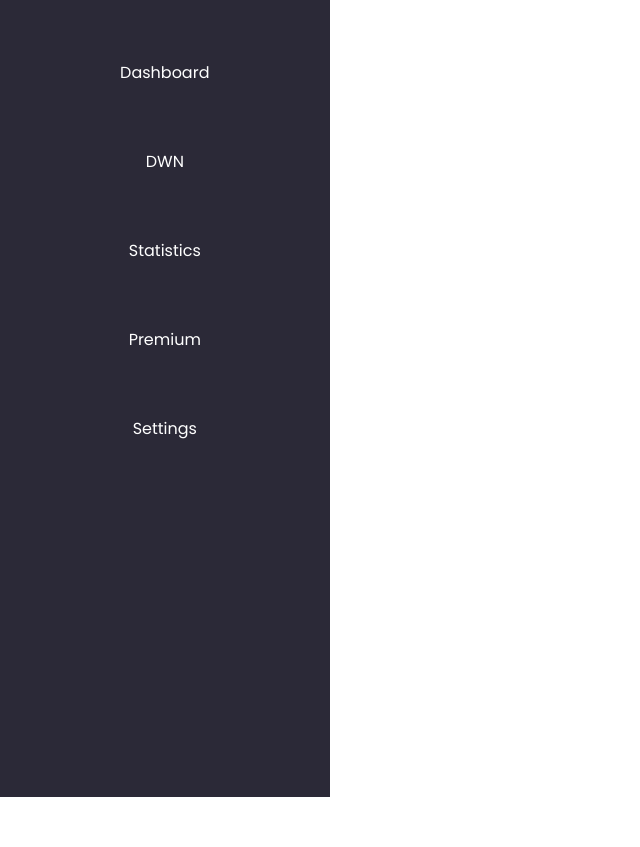
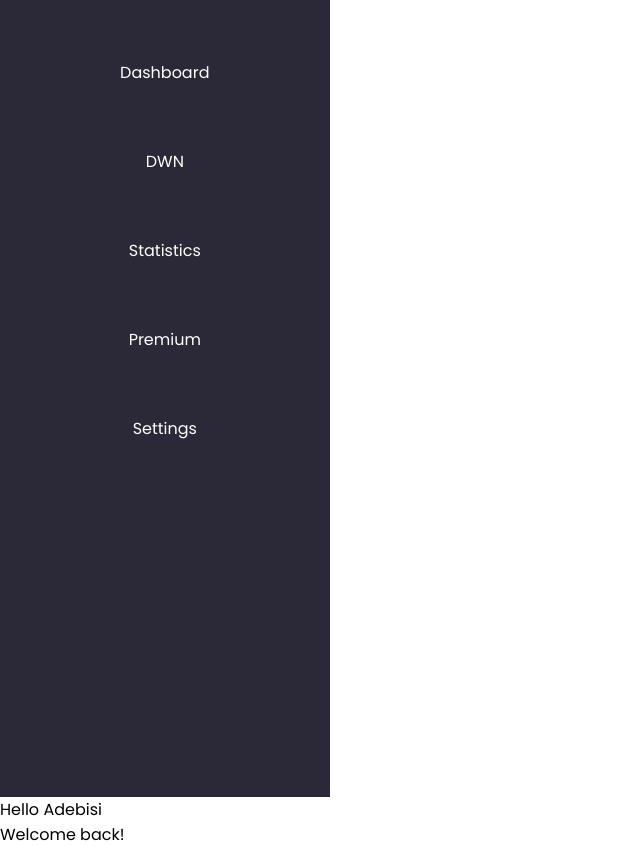
Before and after one commit to theonevo/IdioDynami, a plain HTML site: page web-frontend/signupandlogin-page/index.html in a window 1280 px wide. Shown: the part 99-946 px from the top of the page, without its empty margins (0-640 px from the left). Before the commit the page ends 896 px from the top, so only its background shows below. Drawn offline with Linux system fonts and the light colour scheme.

Commit message:
Side-menu 90% done

```diff
--- a/web-frontend/signupandlogin-page/index.html
+++ b/web-frontend/signupandlogin-page/index.html
@@ -27,6 +27,11 @@
             </ul>
         </div>
     </section>
+
+    <div class="head">
+        <p id="first">Hello Adebisi</p>
+        <p id="second">Welcome back!</p>
+    </div>
 </body>
 
 
--- a/web-frontend/signupandlogin-page/style.css
+++ b/web-frontend/signupandlogin-page/style.css
@@ -66,6 +66,6 @@
 }
 
 .content ul p:hover{
-    background-color: blue;
+    background-color: #575797;
     color: white;
 }
```
